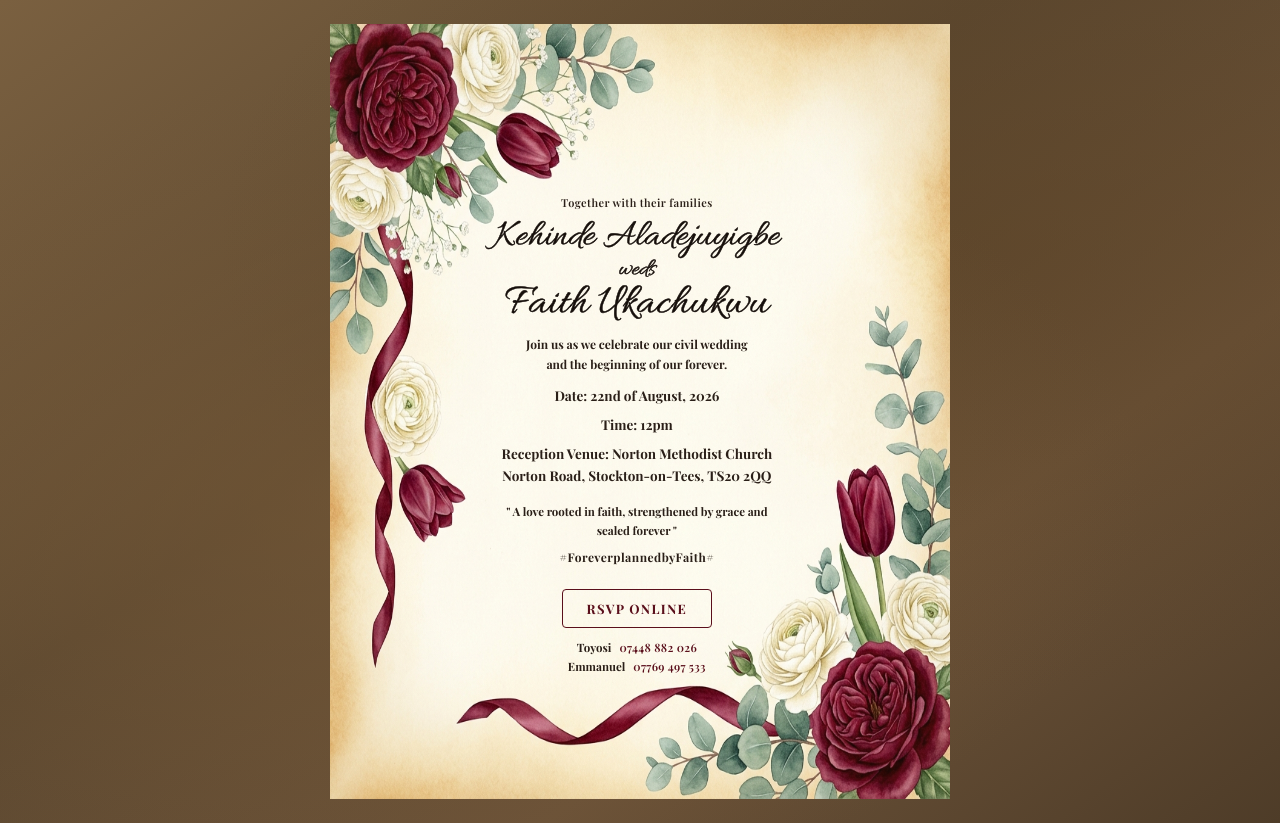
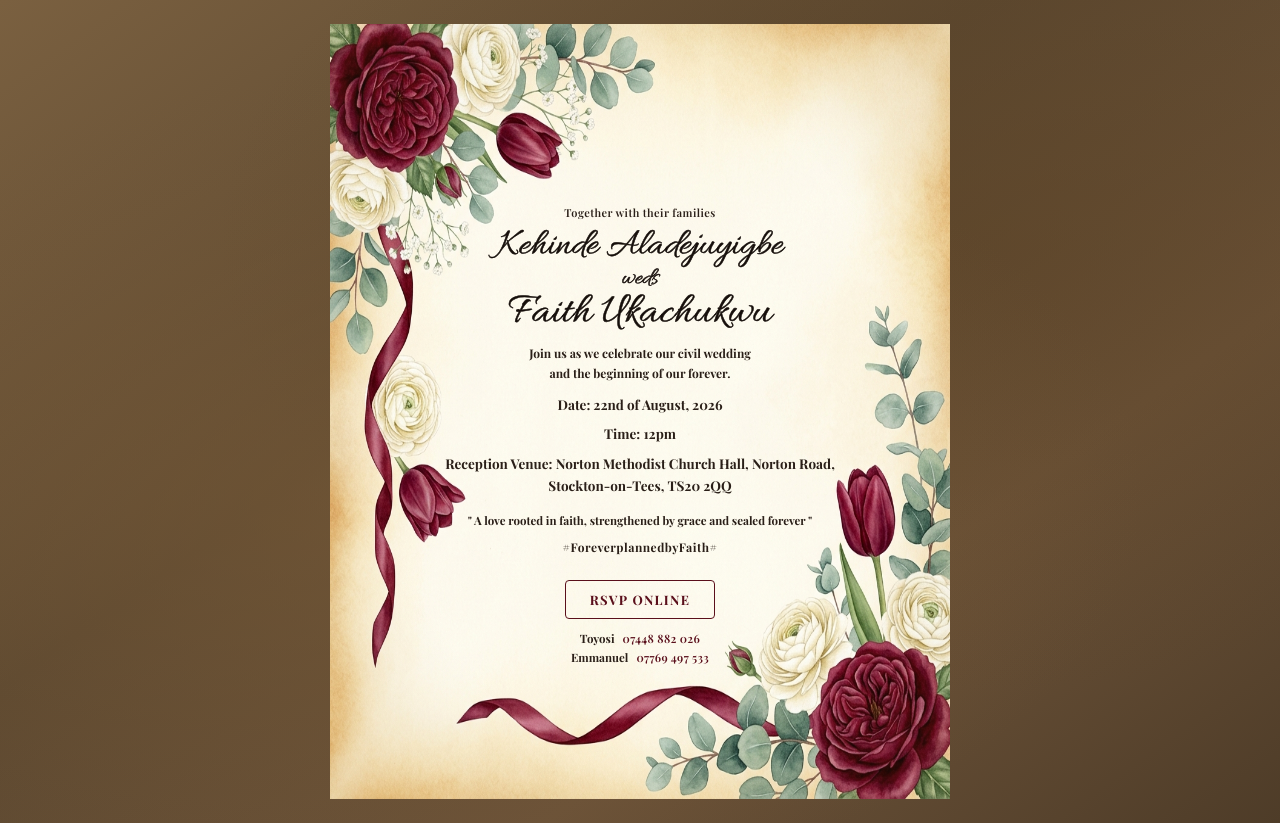
Before and after one commit to Michaeliskingbd/foreverplannedbyfaith-frontend, a React (Vite) app: page / in a window 1280 px wide. Built offline with nearby package versions, Linux system fonts and the light colour scheme; a web font is replaced by a local one.

Commit message:
first commit

```diff
--- a/src/App.css
+++ b/src/App.css
@@ -52,10 +52,10 @@
    ══════════════════════════════════════════════ */
 .invitation-content {
   position: absolute;
-  top:    26%;
-  left:   26%;
-  width:  47%;
-  height: 54%;
+  top:    24%;
+  left:   15%;
+  width:  70%;
+  height: 58%;
 
   display: flex;
   flex-direction: column;
--- a/src/App.tsx
+++ b/src/App.tsx
@@ -32,9 +32,8 @@ function App() {
           </p>
 
           <p className="body-copy venue-line">
-           <strong>Reception Venue:</strong> <strong>Norton Methodist Church</strong>
-
-             {" "}Norton Road, <strong>Stockton-on-Tees</strong>, <strong>TS20 2QQ</strong>
+           <strong>Reception Venue:</strong> <strong>Norton Methodist Church Hall,</strong>
+             {" "} <strong>Norton Road</strong>, <strong>Stockton-on-Tees</strong>, <strong>TS20 2QQ</strong>
           </p>
 
           <p className="body-copy quote-line">
```
